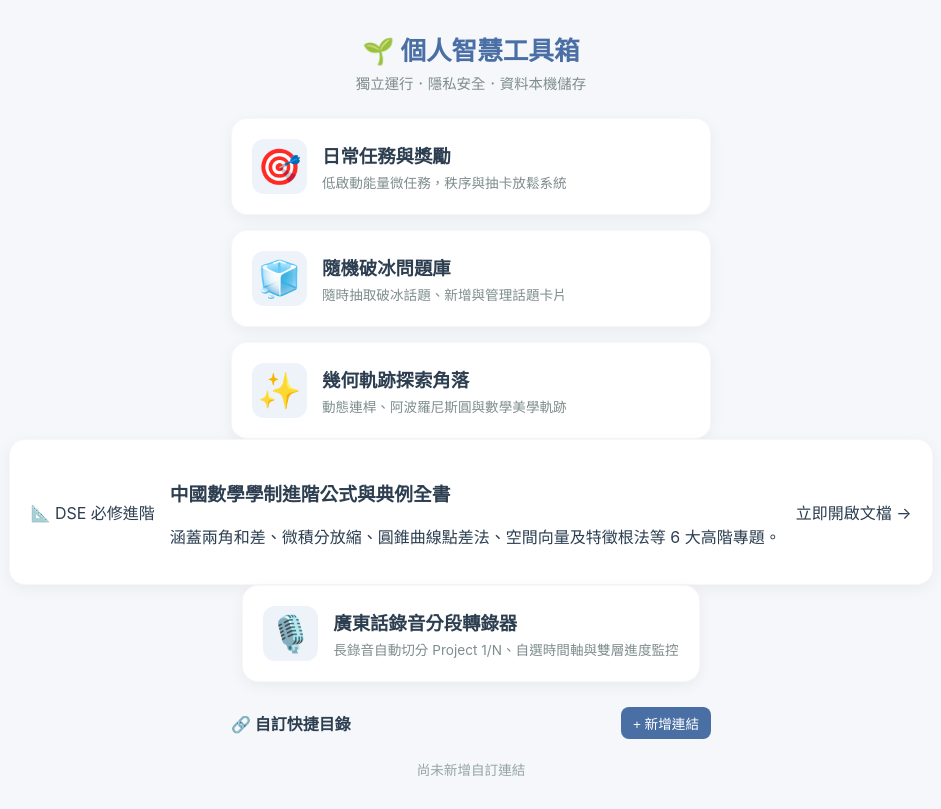
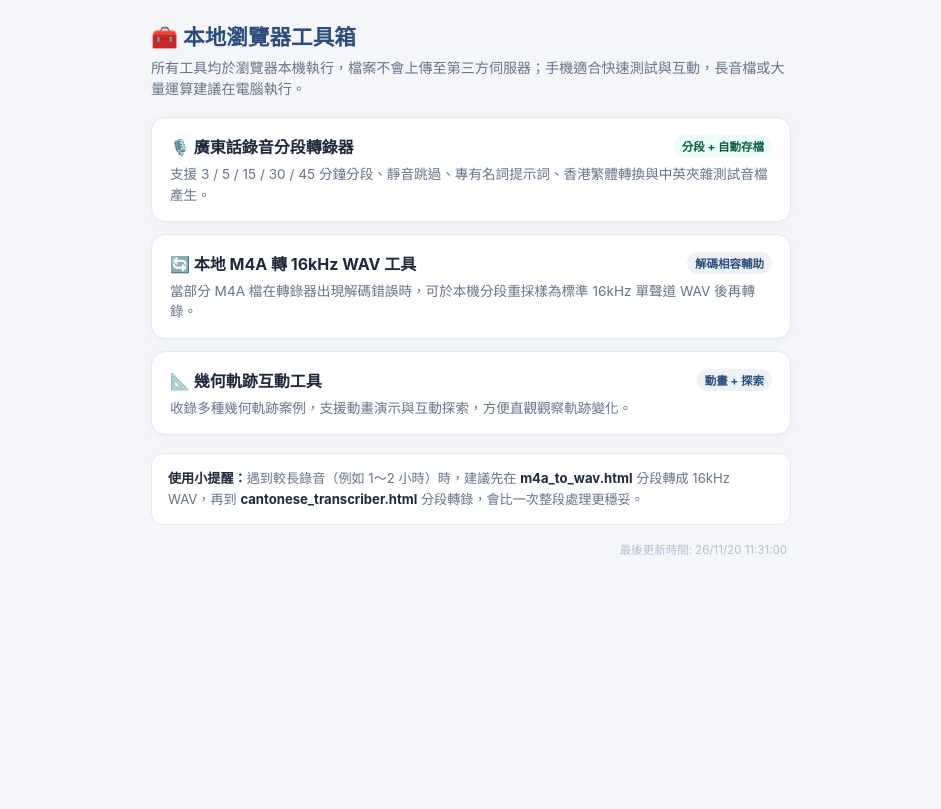
Before and after one commit to timothyinwind/my-task-app, a plain HTML site: page index.html in a window 1280 px wide. Shown: the whole page, without its empty margins (169-1110 px from the left). Drawn offline with Linux system fonts and the light colour scheme.

Commit message:
Update index.html

```diff
--- a/index.html
+++ b/index.html
@@ -3,217 +3,155 @@
 <head>
   <meta charset="UTF-8">
   <meta name="viewport" content="width=device-width, initial-scale=1.0">
-  <title>個人工具箱 - 首頁</title>
+  <title>個人本地工具箱</title>
   <style>
     :root {
-      --bg: #f5f7fa;
+      --bg: #f4f6f9;
       --card-bg: #ffffff;
-      --primary: #4a6fa5;
-      --text: #2c3e50;
-      --subtext: #7f8c8d;
+      --primary: #2b4c7e;
+      --primary-light: #eef2f7;
+      --accent: #10b981;
+      --text: #1e293b;
+      --subtext: #64748b;
+      --border: #e2e8f0;
     }
+    * { box-sizing: border-box; }
     body {
-      font-family: -apple-system, BlinkMacSystemFont, "Segoe UI", Roboto, sans-serif;
+      font-family: -apple-system, BlinkMacSystemFont, "Segoe UI", Roboto, "Noto Sans TC", sans-serif;
       background: var(--bg);
       color: var(--text);
       margin: 0;
-      padding: 20px;
+      padding: 20px 16px;
       display: flex;
       flex-direction: column;
       align-items: center;
       min-height: 100vh;
-      box-sizing: border-box;
     }
-    .header {
-      text-align: center;
-      margin-bottom: 25px;
-      margin-top: 10px;
-    }
-    .header h1 { margin: 0; font-size: 1.6rem; color: var(--primary); }
-    .header p { margin: 5px 0 0; color: var(--subtext); font-size: 0.9rem; }
-
     .container {
       width: 100%;
-      max-width: 480px;
+      max-width: 640px;
+    }
+    header {
+      margin-bottom: 18px;
+    }
+    h1 {
+      font-size: 1.35rem;
+      margin: 0 0 6px 0;
+      color: var(--primary);
+    }
+    .subtitle {
+      font-size: 0.88rem;
+      color: var(--subtext);
+      line-height: 1.5;
+      margin: 0;
+    }
+    .tool-list {
       display: flex;
       flex-direction: column;
-      gap: 15px;
+      gap: 12px;
     }
-
-    .app-card {
+    .tool-card {
+      display: block;
+      text-decoration: none;
       background: var(--card-bg);
-      border-radius: 16px;
-      padding: 20px;
-      box-shadow: 0 4px 15px rgba(0,0,0,0.05);
-      text-decoration: none;
+      border: 1px solid var(--border);
+      border-radius: 14px;
+      padding: 16px 18px;
       color: inherit;
-      display: flex;
-      align-items: center;
-      gap: 15px;
-      transition: transform 0.2s, box-shadow 0.2s;
-      border: 1px solid rgba(0,0,0,0.03);
+      box-shadow: 0 2px 8px rgba(0, 0, 0, 0.03);
+      transition: transform 0.15s ease, border-color 0.15s ease;
     }
-    .app-card:active { transform: scale(0.98); }
-    .icon {
-      font-size: 2.2rem;
-      width: 55px;
-      height: 55px;
-      background: #eef3f9;
-      border-radius: 12px;
-      display: flex;
-      align-items: center;
-      justify-content: center;
-      flex-shrink: 0;
+    .tool-card:hover {
+      border-color: var(--primary);
+      transform: translateY(-1px);
     }
-    .info h2 { margin: 0; font-size: 1.15rem; color: var(--text); }
-    .info p { margin: 4px 0 0; font-size: 0.85rem; color: var(--subtext); }
-
-    .custom-links {
-      margin-top: 25px;
-      width: 100%;
-      max-width: 480px;
-    }
-    .custom-header {
+    .tool-top {
       display: flex;
       justify-content: space-between;
       align-items: center;
-      margin-bottom: 10px;
+      gap: 8px;
+      margin-bottom: 6px;
     }
-    .custom-header h3 { margin: 0; font-size: 1rem; color: var(--text); }
-    .add-btn {
-      background: var(--primary);
-      color: white;
-      border: none;
-      padding: 6px 12px;
-      border-radius: 8px;
+    .tool-name {
+      font-size: 1rem;
+      font-weight: bold;
+      color: var(--text);
+    }
+    .badge {
+      font-size: 0.72rem;
+      font-weight: bold;
+      padding: 3px 8px;
+      border-radius: 999px;
+      background: var(--primary-light);
+      color: var(--primary);
+      white-space: nowrap;
+    }
+    .badge.green {
+      background: #ecfdf5;
+      color: #065f46;
+    }
+    .tool-desc {
       font-size: 0.85rem;
-      cursor: pointer;
+      color: var(--subtext);
+      line-height: 1.5;
+      margin: 0;
     }
-    .link-list {
-      display: flex;
-      flex-direction: column;
-      gap: 10px;
+    .tips {
+      margin-top: 18px;
+      background: var(--card-bg);
+      border: 1px solid var(--border);
+      border-radius: 12px;
+      padding: 14px 16px;
+      font-size: 0.82rem;
+      color: var(--subtext);
+      line-height: 1.6;
     }
-    .custom-item {
-      background: var(--card-bg);
-      padding: 12px 16px;
-      border-radius: 10px;
-      display: flex;
-      justify-content: space-between;
-      align-items: center;
-      box-shadow: 0 2px 8px rgba(0,0,0,0.03);
+    .tips strong {
+      color: var(--text);
     }
-    .custom-item a { color: var(--primary); text-decoration: none; font-weight: bold; font-size: 0.95rem; }
-    .del-btn { background: none; border: none; color: #e74c3c; cursor: pointer; font-size: 0.9rem; }
   </style>
 </head>
 <body>
+  <div class="container">
+    <header>
+      <h1>🧰 本地瀏覽器工具箱</h1>
+      <p class="subtitle">所有工具均於瀏覽器本機執行，檔案不會上傳至第三方伺服器；手機適合快速測試與互動，長音檔或大量運算建議在電腦執行。</p>
+    </header>
 
-  <div class="header">
-    <h1>🌱 個人智慧工具箱</h1>
-    <p>獨立運行．隱私安全．資料本機儲存</p>
+    <div class="tool-list">
+      <a class="tool-card" href="cantonese_transcriber.html">
+        <div class="tool-top">
+          <span class="tool-name">🎙️ 廣東話錄音分段轉錄器</span>
+          <span class="badge green">分段 + 自動存檔</span>
         </div>
-
-  <div class="container">
-    <!-- 連結 1：日常任務 -->
-    <a href="tasks.html" class="app-card">
-      <div class="icon">🎯</div>
-      <div class="info">
-        <h2>日常任務與獎勵</h2>
-        <p>低啟動能量微任務，秩序與抽卡放鬆系統</p>
-      </div>
+        <p class="tool-desc">支援 3 / 5 / 15 / 30 / 45 分鐘分段、靜音跳過、專有名詞提示詞、香港繁體轉換與中英夾雜測試音檔產生。</p>
       </a>
 
-    <!-- 連結 2：破冰問題庫 -->
-    <a href="icebreaker.html" class="app-card">
-      <div class="icon">🧊</div>
-      <div class="info">
-        <h2>隨機破冰問題庫</h2>
-        <p>隨時抽取破冰話題、新增與管理話題卡片</p>
+      <a class="tool-card" href="m4a_to_wav.html">
+        <div class="tool-top">
+          <span class="tool-name">🔄 本地 M4A 轉 16kHz WAV 工具</span>
+          <span class="badge">解碼相容輔助</span>
         </div>
+        <p class="tool-desc">當部分 M4A 檔在轉錄器出現解碼錯誤時，可於本機分段重採樣為標準 16kHz 單聲道 WAV 後再轉錄。</p>
       </a>
 
-    <!-- 連結 3：幾何軌跡探索角落 (新增這個) -->
-    <a href="locus.html" class="app-card">
-      <div class="icon">✨</div>
-      <div class="info">
-        <h2>幾何軌跡探索角落</h2>
-        <p>動態連桿、阿波羅尼斯圓與數學美學軌跡</p>
+      <a class="tool-card" href="math_advanced.html">
+        <div class="tool-top">
+          <span class="tool-name">📐 幾何軌跡互動工具</span>
+          <span class="badge">動畫 + 探索</span>
         </div>
+        <p class="tool-desc">收錄多種幾何軌跡案例，支援動畫演示與互動探索，方便直觀觀察軌跡變化。</p>
       </a>
     </div>
 
-<!-- 新增：中國數學進階公式全書入口卡片 -->
-<a href="math_advanced.html" class="app-card">
-  <div class="tool-card-header">
-    <span class="tool-icon">📐</span>
-    <span class="badge">DSE 必修進階</span>
+    <div class="tips">
+      <strong>使用小提醒：</strong>遇到較長錄音（例如 1～2 小時）時，建議先在 <strong>m4a_to_wav.html</strong> 分段轉成 16kHz WAV，再到 <strong>cantonese_transcriber.html</strong> 分段轉錄，會比一次整段處理更穩妥。
     </div>
-  <div class="tool-card-body">
-    <h3>中國數學學制進階公式與典例全書</h3>
-    <p>涵蓋兩角和差、微積分放縮、圓錐曲線點差法、空間向量及特徵根法等 6 大高階專題。</p>
-  </div>
-  <div class="tool-card-footer">
-    <span>立即開啟文檔 &rarr;</span>
-  </div>
-</a>
-
-  <!-- 連結：廣東話錄音分段轉錄器 -->
-    <a href="cantonese_transcriber.html" class="app-card">
-      <div class="icon">🎙️</div>
-      <div class="info">
-        <h2>廣東話錄音分段轉錄器</h2>
-        <p>長錄音自動切分 Project 1/N、自選時間軸與雙層進度監控</p>
-      </div>
-    </a>
-
-  <!-- 補充功能：自訂常用連結目錄 -->
-  <div class="custom-links">
-    <div class="custom-header">
-      <h3>🔗 自訂快捷目錄</h3>
-      <button class="add-btn" onclick="addCustomLink()">+ 新增連結</button>
-    </div>
-    <div class="link-list" id="linkList"></div>
   </div>
 
-<script>
-  function renderLinks() {
-    const links = JSON.parse(localStorage.getItem('portal_custom_links') || '[]');
-    const list = document.getElementById('linkList');
-    if (links.length === 0) {
-      list.innerHTML = '<div style="color:#95a5a6; font-size:0.85rem; text-align:center; padding:10px;">尚未新增自訂連結</div>';
-      return;
-    }
-    list.innerHTML = links.map((item, index) => `
-      <div class="custom-item">
-        <a href="${item.url}" target="_blank">${item.title}</a>
-        <button class="del-btn" onclick="deleteLink(${index})">刪除</button>
-      </div>
-    `).join('');
-  }
-
-  function addCustomLink() {
-    const title = prompt('請輸入連結名稱：');
-    if (!title) return;
-    let url = prompt('請輸入網址 (如 https://google.com)：');
-    if (!url) return;
-    if (!url.startsWith('http://') && !url.startsWith('https://')) {
-      url = 'https://' + url;
-    }
-    const links = JSON.parse(localStorage.getItem('portal_custom_links') || '[]');
-    links.push({ title, url });
-    localStorage.setItem('portal_custom_links', JSON.stringify(links));
-    renderLinks();
-  }
-
-  function deleteLink(index) {
-    const links = JSON.parse(localStorage.getItem('portal_custom_links') || '[]');
-    links.splice(index, 1);
-    localStorage.setItem('portal_custom_links', JSON.stringify(links));
-    renderLinks();
-  }
-
-  renderLinks();
-</script>
+  <!-- 頁面版本時間戳記 -->
+  <footer style="width: 100%; max-width: 640px; text-align: right; font-size: 0.72rem; color: #94a3b8; opacity: 0.65; margin-top: 16px; padding-right: 4px; user-select: none;">
+    最後更新時間: 26/11/20 11:31:00
+  </footer>
 </body>
 </html>
```
Lines whose indentation alone changed are shown as unchanged.
